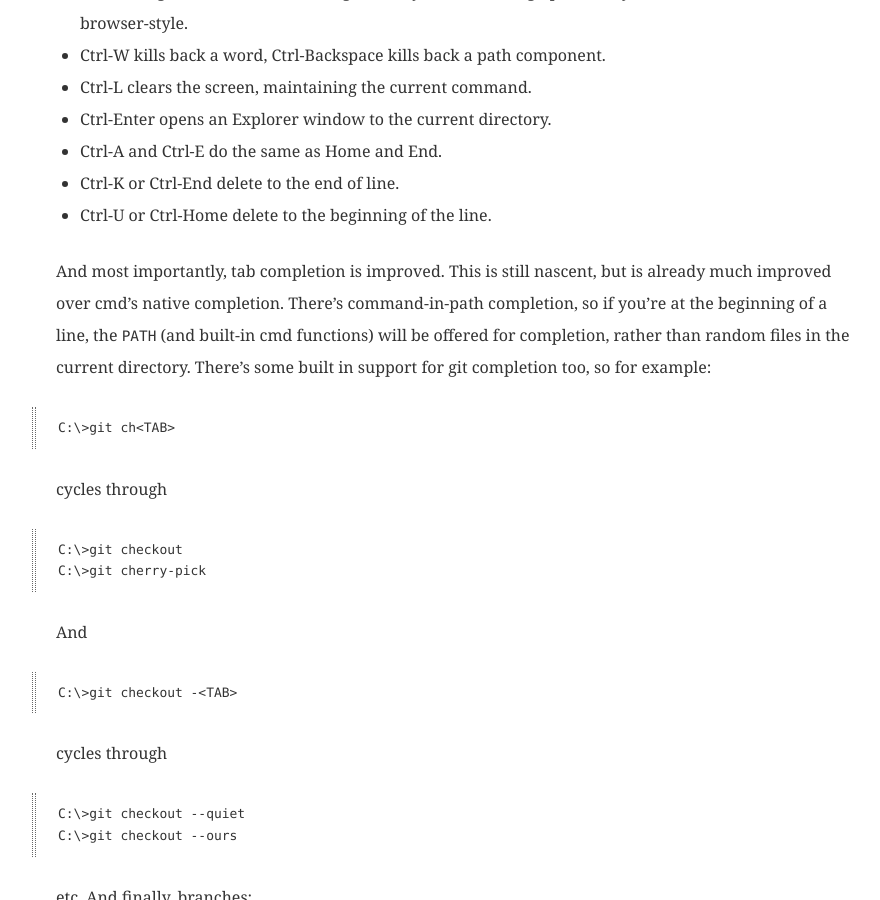
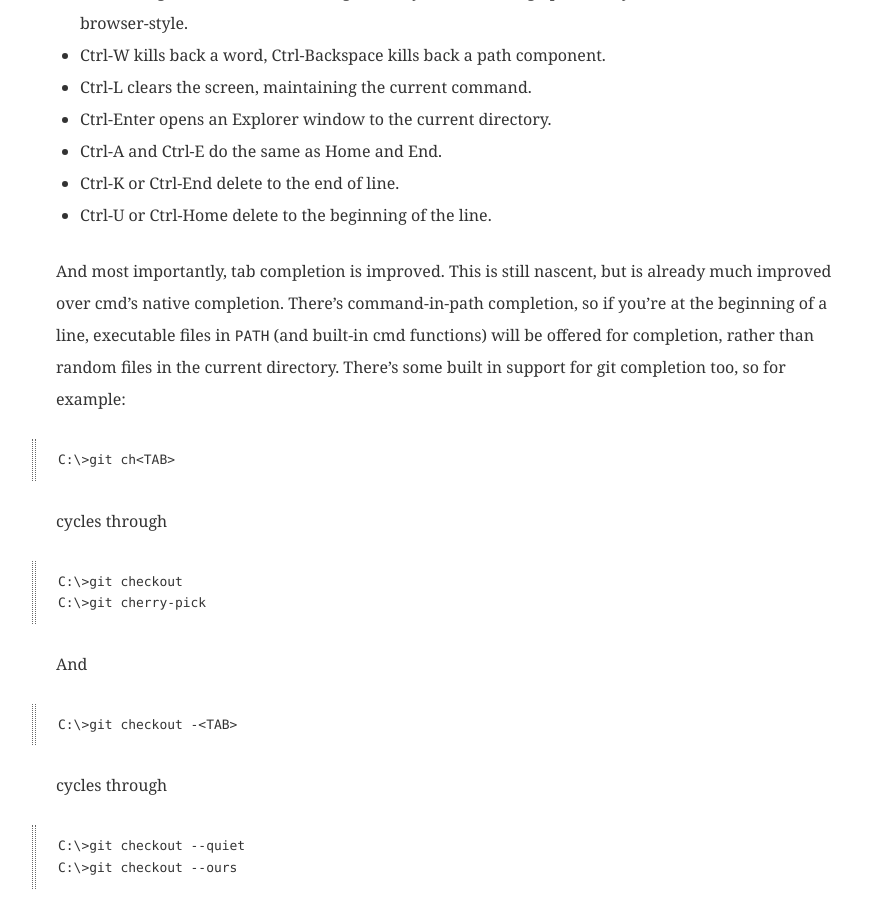
Before and after one commit to sgraham/sgraham.github.io, a Jekyll site: the page built from _posts/2013-08-10-replacing-the-input-reader-in-cmd-exe.markdown, in a window 1280 px wide and 900 px high, scrolled down 1257 px. Shown: the whole window, without its empty margins (184-1064 px from the left). Built offline with Jekyll 4.4.1, drawn with Linux system fonts in a browser that asks for light colours; comment, search, counter and statistics services are not loaded.

Commit message:
minor typos

```diff
--- a/_posts/2013-08-10-replacing-the-input-reader-in-cmd-exe.markdown
+++ b/_posts/2013-08-10-replacing-the-input-reader-in-cmd-exe.markdown
@@ -49,10 +49,10 @@ And I get to add some bonus keybindings:
 
 And most importantly, tab completion is improved. This is still nascent, but is
 already much improved over cmd's native completion. There's command-in-path
-completion, so if you're at the beginning of a line, the `PATH` (and built-in
-cmd functions) will be offered for completion, rather than random files in the
-current directory. There's some built in support for git completion too, so for
-example:
+completion, so if you're at the beginning of a line, executable files in `PATH`
+(and built-in cmd functions) will be offered for completion, rather than random
+files in the current directory. There's some built in support for git
+completion too, so for example:
 
     C:\>git ch<TAB>
 
```
